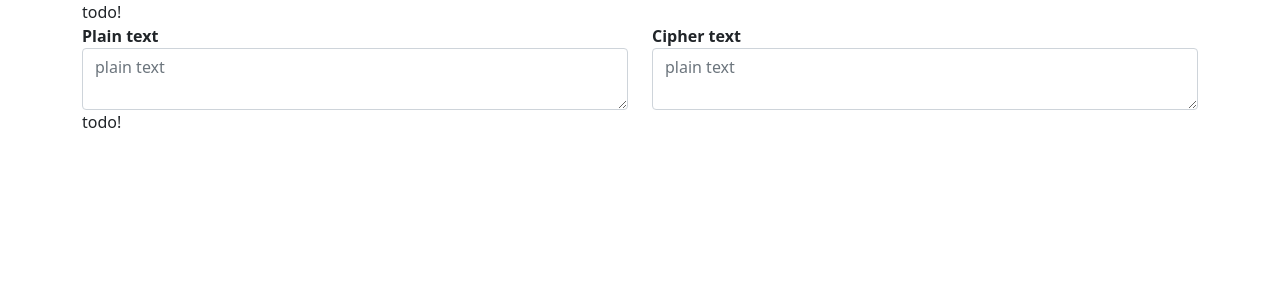
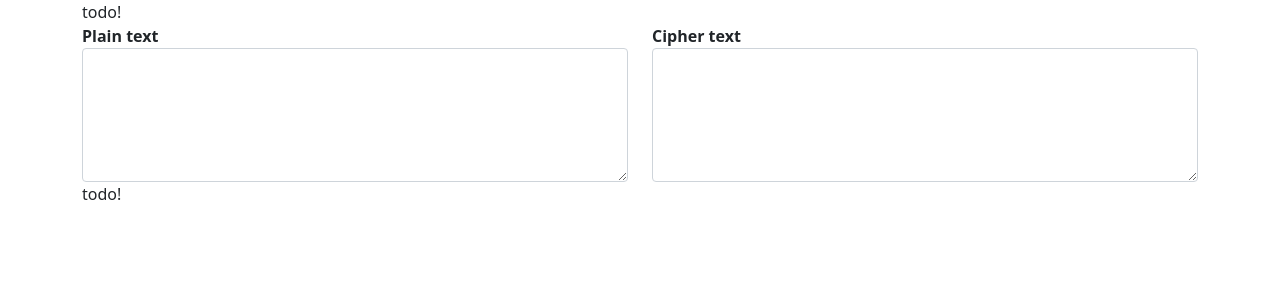
Before and after one commit to spraints/codes, a React (Create React App) app: page / in a window 1280 px wide. Shown: the top 300 px of the page. Built offline with nearby package versions, Linux system fonts and the light colour scheme.

Commit message:
Combine textarea components

```diff
--- a/src/App.tsx
+++ b/src/App.tsx
@@ -1,8 +1,7 @@
 import { Cipher, ReplacementCipher } from './Model'
 import TODO from './TODO'
-import CipherTextView from './views/CipherTextView'
-import PlainTextView from './views/PlainTextView'
-import React, { ChangeEvent, useReducer } from 'react'
+import React, { useReducer } from 'react'
+import TextAreaView from './views/TextAreaView'
 
 const CipherView = TODO
 const CharacterCountsView = TODO
@@ -40,9 +39,9 @@ class AppState {
     return this.data.plainText
   }
 
-  get updatePlainText(): (event: ChangeEvent<HTMLTextAreaElement>) => void {
-    return (event) => {
-      this.dispatchUpdate(new UpdatePlainText(event.target.value))
+  get updatePlainText(): (s: string) => void {
+    return (s) => {
+      this.dispatchUpdate(new UpdatePlainText(s))
     }
   }
 
@@ -50,9 +49,9 @@ class AppState {
     return this.data.cipherText
   }
 
-  get updateCipherText(): (event: ChangeEvent<HTMLTextAreaElement>) => void {
-    return (event) => {
-      this.dispatchUpdate(new UpdateCipherText(event.target.value))
+  get updateCipherText(): (s: string) => void {
+    return (s) => {
+      this.dispatchUpdate(new UpdateCipherText(s))
     }
   }
 }
@@ -90,10 +89,10 @@ function App() {
       </div>
       <div className="row">
         <div className="col-sm-6">
-          <PlainTextView state={appState} />
+          <TextAreaView label="Plain text" text={appState.plainText} changeText={appState.updatePlainText} />
         </div>
         <div className="col-sm-6">
-          <CipherTextView state={appState} />
+        <TextAreaView label="Cipher text" text={appState.cipherText} changeText={appState.updateCipherText} disableAutoCorrect={true} />
         </div>
       </div>
       <div className="row">
--- a/src/LetterFrequencies.ts
+++ b/src/LetterFrequencies.ts
@@ -1 +1,4 @@
+const LetterFrequencies =
 [{"letter":"E","percent":11.1607},{"letter":"M","percent":3.0129},{"letter":"A","percent":8.4966},{"letter":"H","percent":3.0034},{"letter":"R","percent":7.5809},{"letter":"G","percent":2.4705},{"letter":"I","percent":7.5448},{"letter":"B","percent":2.072},{"letter":"O","percent":7.1635},{"letter":"F","percent":1.8121},{"letter":"T","percent":6.9509},{"letter":"Y","percent":1.7779},{"letter":"N","percent":6.6544},{"letter":"W","percent":1.2899},{"letter":"S","percent":5.7351},{"letter":"K","percent":1.1016},{"letter":"L","percent":5.4893},{"letter":"V","percent":1.0074},{"letter":"C","percent":4.5388},{"letter":"X","percent":0.2902},{"letter":"U","percent":3.6308},{"letter":"Z","percent":0.2722},{"letter":"D","percent":3.3844},{"letter":"J","percent":0.1965},{"letter":"P","percent":3.1671},{"letter":"Q","percent":0.1962}]
+
+export default LetterFrequencies
--- a/src/views/CipherTextView.tsx
+++ /dev/null
@@ -1,25 +0,0 @@
-import { ChangeEvent } from 'react'
-
-interface CipherTextViewState {
-  cipherText: string
-  updateCipherText: (event: ChangeEvent<HTMLTextAreaElement>) => void
-}
-
-type CipherTextViewProps = {
-  state: CipherTextViewState
-}
-
-export default function PlainTextView(props: CipherTextViewProps) {
-  const { state } = props
-  return (
-    <div>
-      <b>Cipher text</b>
-      <textarea
-        className="form-control"
-        placeholder="plain text"
-        onChange={state.updateCipherText}>
-        {state.cipherText}
-      </textarea>
-    </div>
-  )
-}
--- a/src/views/PlainTextView.tsx
+++ /dev/null
@@ -1,24 +0,0 @@
-import { ChangeEvent } from 'react'
-
-interface PlainTextViewState {
-  plainText: string
-  updatePlainText: (event: ChangeEvent<HTMLTextAreaElement>) => void
-}
-
-type PlainTextViewProps = {
-  state: PlainTextViewState
-}
-
-export default function PlainTextView(props: PlainTextViewProps) {
-  const { state } = props
-  return (
-    <div>
-      <b>Plain text</b>
-      <textarea
-        className="form-control"
-        placeholder="plain text"
-        onChange={state.updatePlainText}
-        value={state.plainText}></textarea>
-    </div>
-  )
-}
--- /dev/null
+++ b/src/views/TextAreaView.tsx
@@ -0,0 +1,22 @@
+type Props = {
+  label: string
+  disableAutoCorrect?: boolean
+  text: string
+  changeText: (s: string) => void
+}
+
+export default function TextAreaView(props: Props) {
+  const { label, disableAutoCorrect, text, changeText } = props
+  const ac = disableAutoCorrect ? 'off' : 'on'
+  const sc = disableAutoCorrect ? 'false' : 'true'
+  return (
+    <div>
+      <b>{label}</b>
+      <textarea autoComplete={ac} autoCorrect={ac} autoCapitalize={ac} spellCheck={sc}
+        className="form-control"
+        onChange={(event) => changeText(event.target.value)}
+        rows={5}
+        value={text}/>
+    </div>
+  )
+}
```
